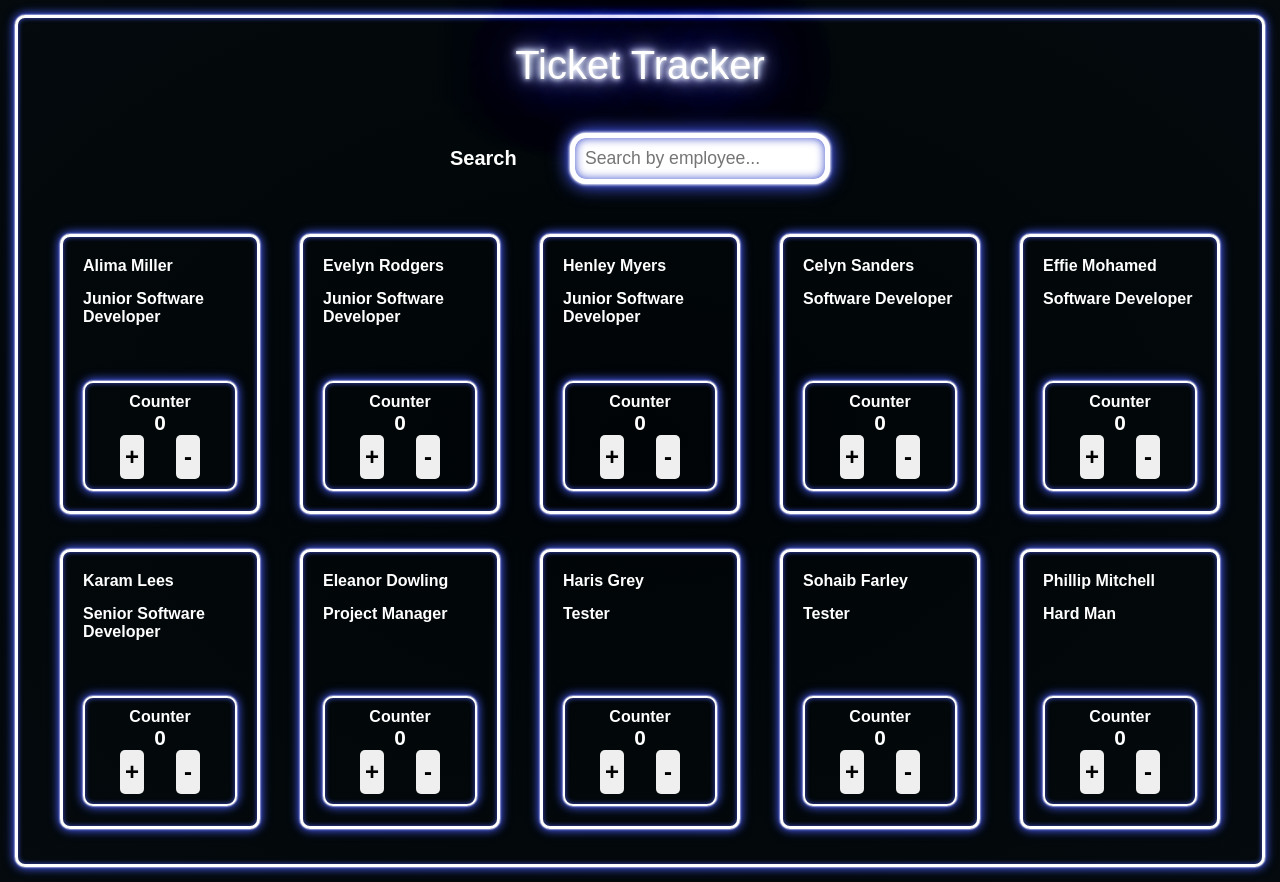
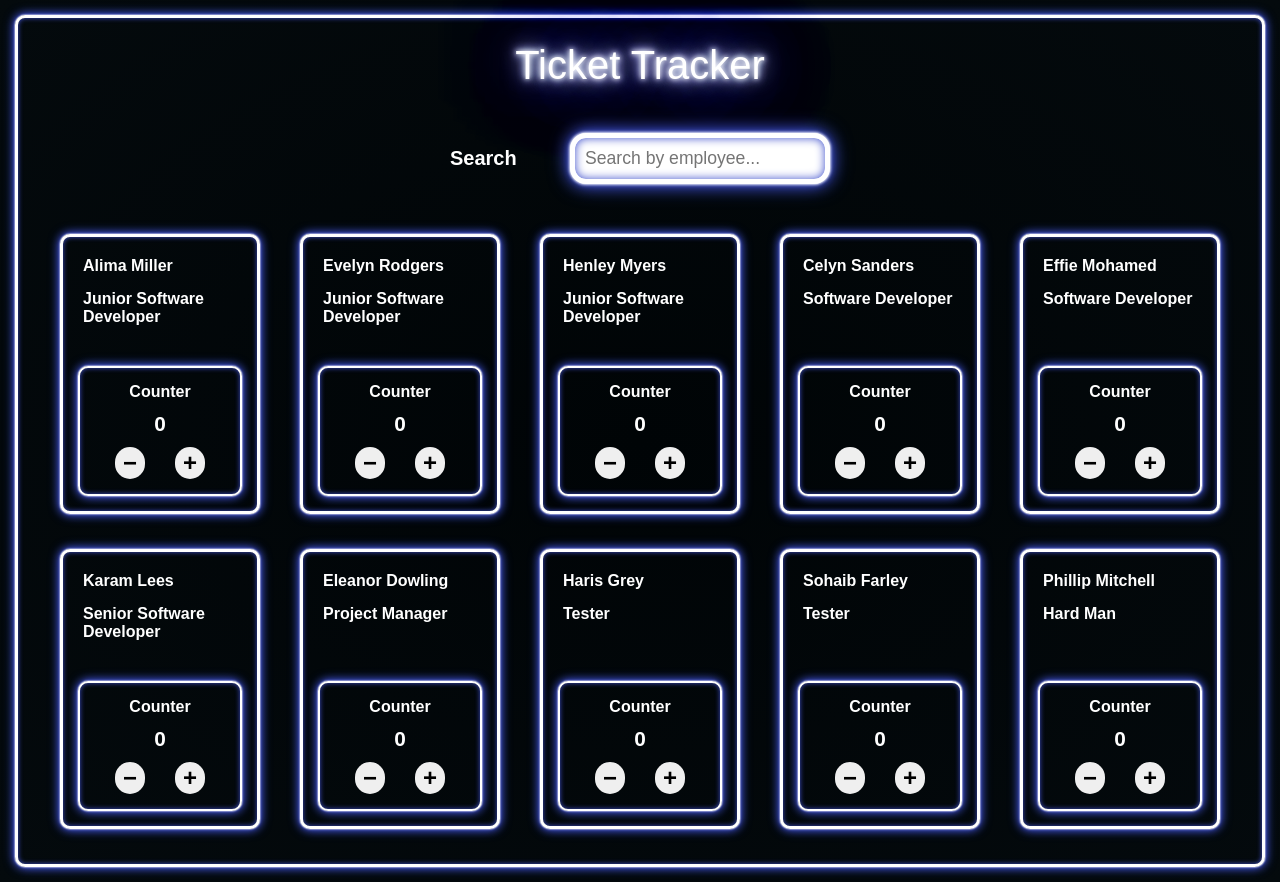
Before and after one commit to clee937/react-ticket-tracker, a React (Vite) app: page / in a window 1280 px wide. Built offline with nearby package versions, Linux system fonts and the light colour scheme.

Commit message:
updated styling on buttons

```diff
--- a/src/components/Counter/Counter.scss
+++ b/src/components/Counter/Counter.scss
@@ -9,12 +9,12 @@
   box-shadow: 0 0 0.1rem #fff, 0 0 0.1rem #fff, 0 0 0.5rem #3d4ecb,
     0 0 0.2rem #3d4ecb, 0 0 0.7rem #3d4ecb, inset 0 0 0.3rem #3d4ecb;
   border-radius: 10px;
-  margin: 5px;
   padding: 10px;
   display: flex;
   flex-direction: column;
-  justify-content: center;
+  justify-content: space-around;
   align-items: center;
+  height: 130px;
 
   &__items {
     color: #ffffff;
@@ -27,15 +27,17 @@
   &__button-container {
     display: flex;
     justify-content: space-between;
-    width: 80px;
+    width: 90px;
   }
 
   &__button {
+    display: inline-block;
+    width: 30px;
     cursor: pointer;
     font-size: 1.5rem;
-    border-radius: 5px;
+    border-radius: 50px;
     border: none;
-    padding: 5px;
+    padding: 2px;
     font-weight: 700;
     color: #000000;
 
@@ -43,9 +45,5 @@
     &:focus {
       filter: brightness(130%);
     }
-
-    &--decrement {
-      padding: 8px;
-    }
   }
 }
--- a/src/components/Counter/Counter.tsx
+++ b/src/components/Counter/Counter.tsx
@@ -20,16 +20,17 @@ const Counter = () => {
       <p className="counter__items counter__items--value">{counter}</p>
       <div className="counter__button-container">
         <button
+          className="counter__button counter__button--decrement"
+          onClick={handleDecrement}
+        >
+          &minus;
+        </button>
+
+        <button
           className="counter__button counter__button--increment"
           onClick={handleIncrement}
         >
-          +
-        </button>
-        <button
-          className="counter__button counter__button--decrement"
-          onClick={handleDecrement}
-        >
-          -
+          &#43;
         </button>
       </div>
     </div>
```
